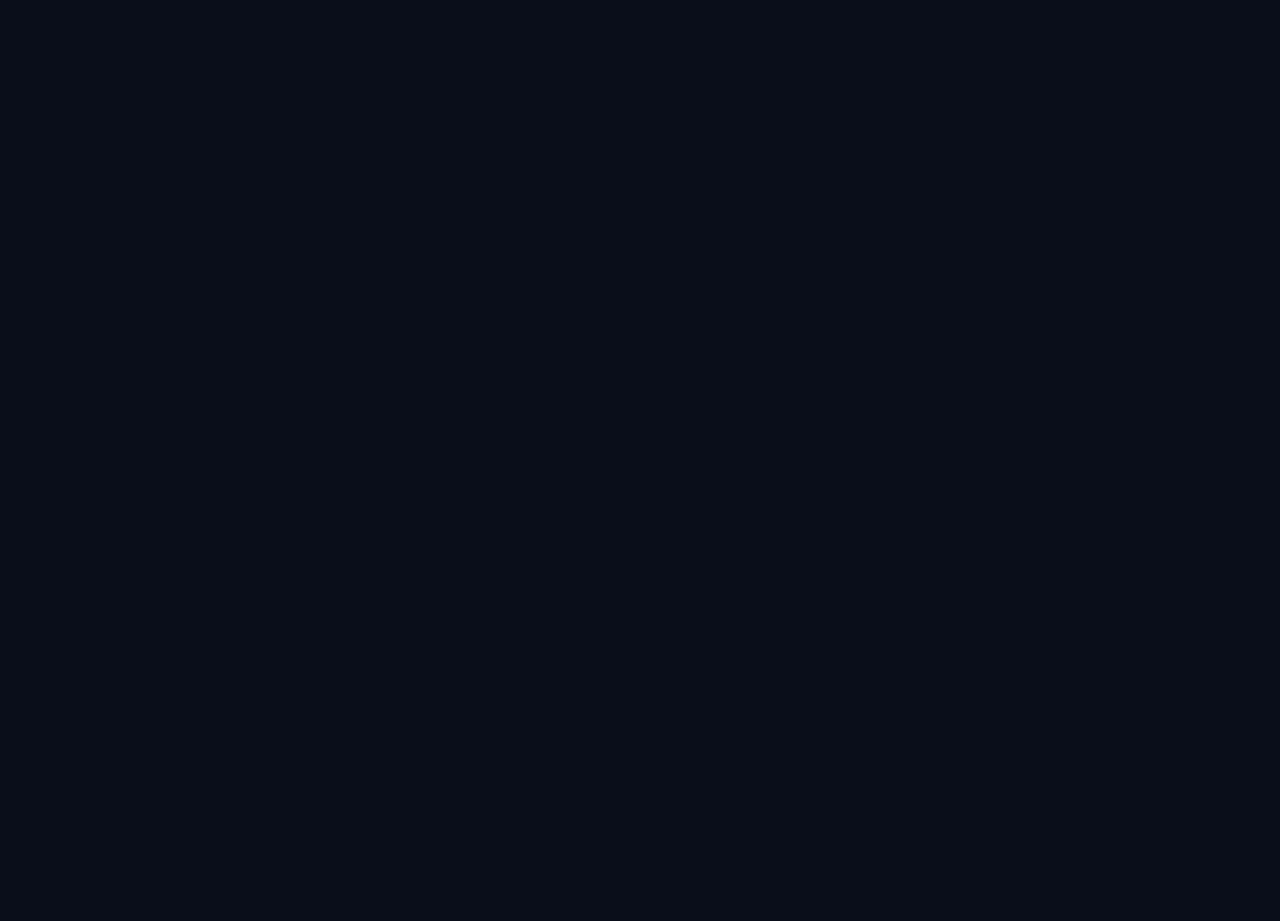
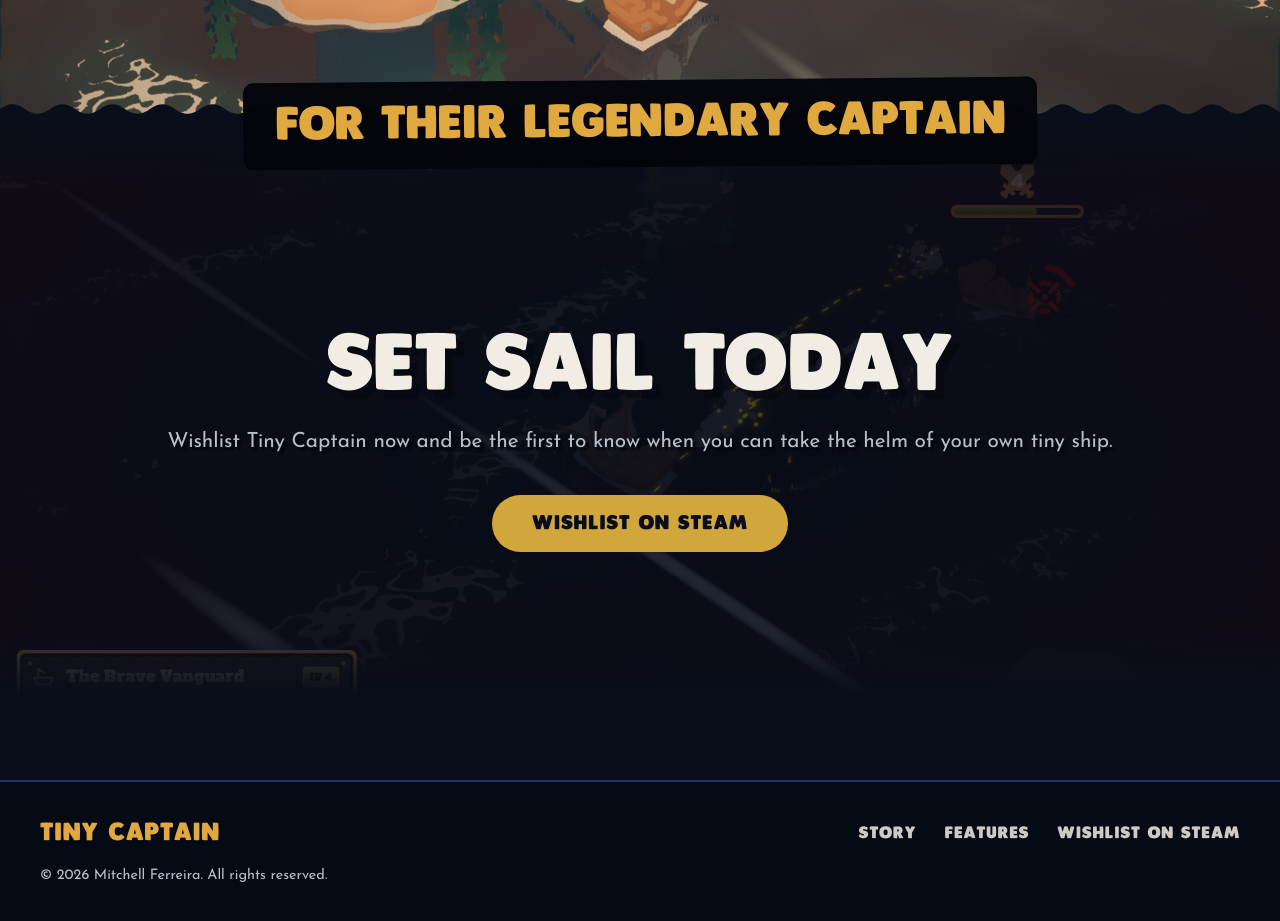
Before and after one commit to mferr11/tiny-captain-site, a React (Vite) app: page / in a window 1280 px wide. Shown: the part 6120-7041 px from the top of the page. Before the commit the page ends 5917 px from the top, so only its background shows below. Built offline with nearby package versions, Linux system fonts and the light colour scheme.

Commit message:
Implemented CTA and footer adjustments

```diff
--- /dev/null
+++ b/src/components/Cta.css
@@ -0,0 +1,89 @@
+.cta {
+  position: relative;
+  z-index: 0;
+  overflow: hidden;
+  min-height: 80vh;
+  display: flex;
+  align-items: center;
+  justify-content: center;
+  text-align: center;
+  margin-top: 0px;
+}
+
+.cta__image {
+  position: absolute;
+  inset: 0;
+  z-index: 0;
+  width: 100%;
+  height: 100%;
+  object-fit: cover;
+}
+
+.cta__overlay {
+  position: absolute;
+  inset: 0;
+  z-index: 1;
+  background: linear-gradient(
+    to bottom,
+    rgba(var(--color-bg-rgb), 1.0) 0%,
+    rgba(var(--color-bg-rgb), 0.75) 10%,
+    rgba(var(--color-bg-rgb), 0.75) 80%,
+    rgba(var(--color-bg-rgb), 1.0) 90%
+  );
+}
+
+.cta__inner {
+  position: relative;
+  z-index: 2;
+  max-width: 1600px;
+  padding: 80px 40px;
+}
+
+.cta__heading {
+  font-weight: 550;
+  font-size: clamp(2.5rem, 6vw, 6.5rem);
+  line-height: 1;
+  text-transform: uppercase;
+  color: var(--color-text);
+  text-shadow: 8px 8px 0px rgba(var(--color-bg-super-deep-rgb), 0.5);
+  margin: 0 0 20px;
+}
+
+.cta__text {
+  font-family: 'Josefin Sans', sans-serif;
+  font-size: 1.3rem;
+  line-height: 1.6;
+  color: var(--color-text-muted);
+  text-shadow: 3px 3px 2px rgba(var(--color-bg-super-deep-rgb), 1);
+  margin: 0 0 36px;
+}
+
+.cta__button {
+  display: inline-block;
+  background: var(--color-gold-cta);
+  color: var(--color-bg);
+  font-weight: 550;
+  font-size: 1.2rem;
+  letter-spacing: 0.05em;
+  text-transform: uppercase;
+  text-decoration: none;
+  border-radius: 999px;
+  padding: 20px 40px;
+  transition: filter 0.25s ease-in-out, scale 0.25s ease-in-out;
+}
+
+.cta__button:hover {
+  filter: brightness(1.1);
+  scale: 1.05;
+}
+
+@media (max-width: 640px) {
+  .cta {
+    min-height: 50vh;
+    margin-top: 80px;
+  }
+
+  .cta__inner {
+    padding: 60px 20px;
+  }
+}
--- /dev/null
+++ b/src/components/Cta.tsx
@@ -0,0 +1,25 @@
+import './Cta.css'
+
+export default function Cta() {
+  return (
+    <section className="cta">
+      <img className="cta__image" src="/assets/images/LowHealthCombat.png" alt="" />
+      <div className="cta__overlay" />
+      <div className="cta__inner">
+        <h2 className="cta__heading">Set Sail Today</h2>
+        <p className="cta__text">
+          Wishlist Tiny Captain now and be the first to know when you can take the helm of your
+          own tiny ship.
+        </p>
+        <a
+          className="cta__button"
+          href="https://store.steampowered.com/app/5156160/Tiny_Captain/"
+          target="_blank"
+          rel="noreferrer"
+        >
+          Wishlist on Steam
+        </a>
+      </div>
+    </section>
+  )
+}
--- a/src/components/Footer.css
+++ b/src/components/Footer.css
@@ -1,7 +1,7 @@
 .site-footer {
   background: var(--color-bg-deep);
-  border-top: 1px solid rgba(var(--color-bg-light-rgb), 0.6);
-  margin-top: 120px;
+  border-top: 2.5px solid rgba(var(--color-bg-light-rgb), 0.6);
+  margin-top: 20px;
 }
 
 .site-footer__inner {
--- a/src/pages/Home.tsx
+++ b/src/pages/Home.tsx
@@ -2,6 +2,7 @@ import { useEffect, useRef, useState } from 'react'
 import { Link } from 'react-router-dom'
 import About from '../components/About'
 import Carousel from '../components/Carousel'
+import Cta from '../components/Cta'
 import Showcase from '../components/Showcase'
 import './Home.css'
 
@@ -203,6 +204,18 @@ export default function Home() {
           Explore gameplay features
         </Link>
       </About>
+
+      <Showcase
+        image="/assets/images/SunriseShipwreck.png"
+        alt="Tiny Captain sunrise screenshot"
+        topCaption="Your crew is waiting"
+        bottomCaption="for their legendary captain"
+        topTilt="right"
+        bottomTilt="left"
+        imagePosition="center 15%"
+      />
+
+      <Cta />
     </>
   )
 }
```
